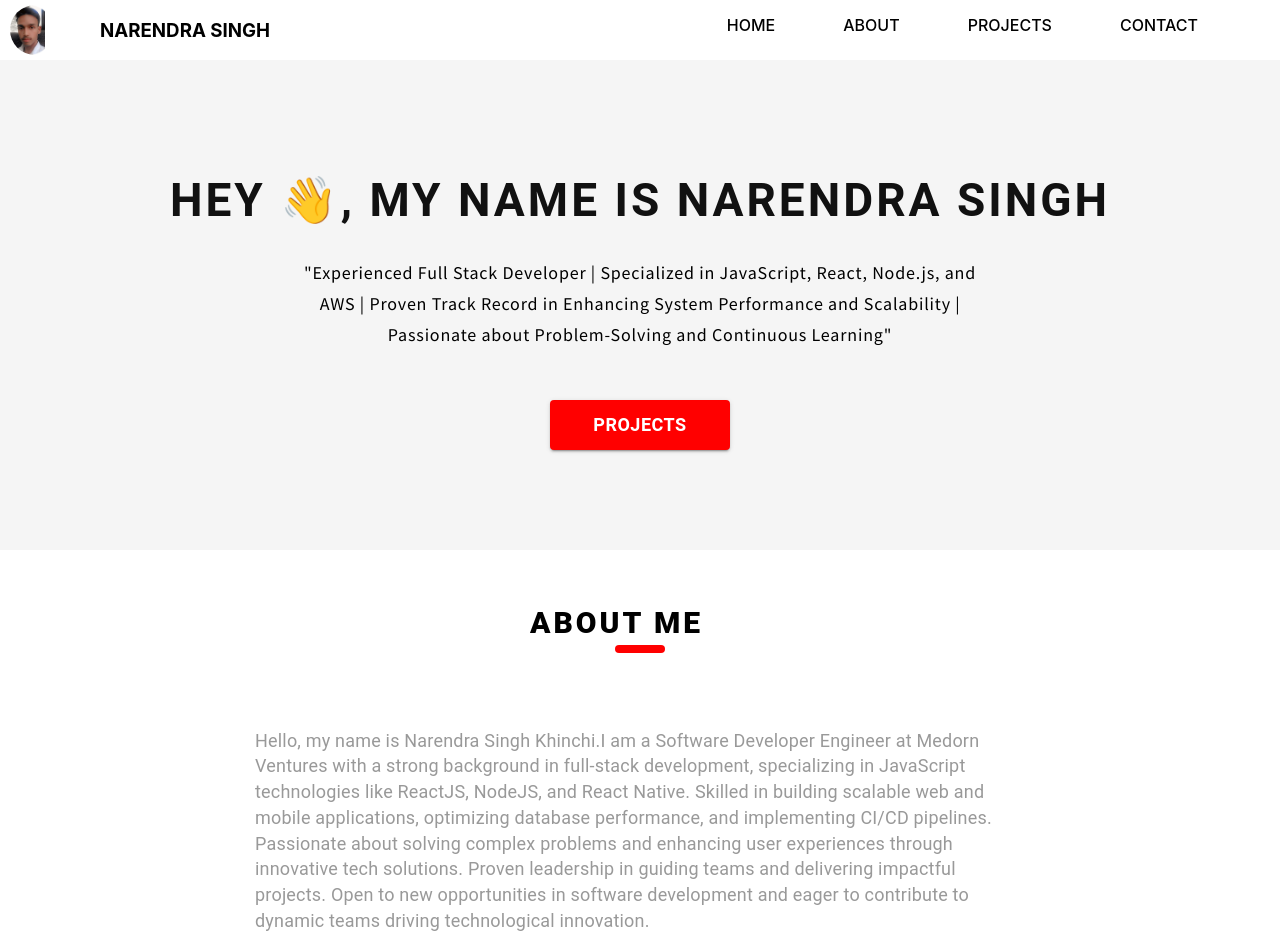
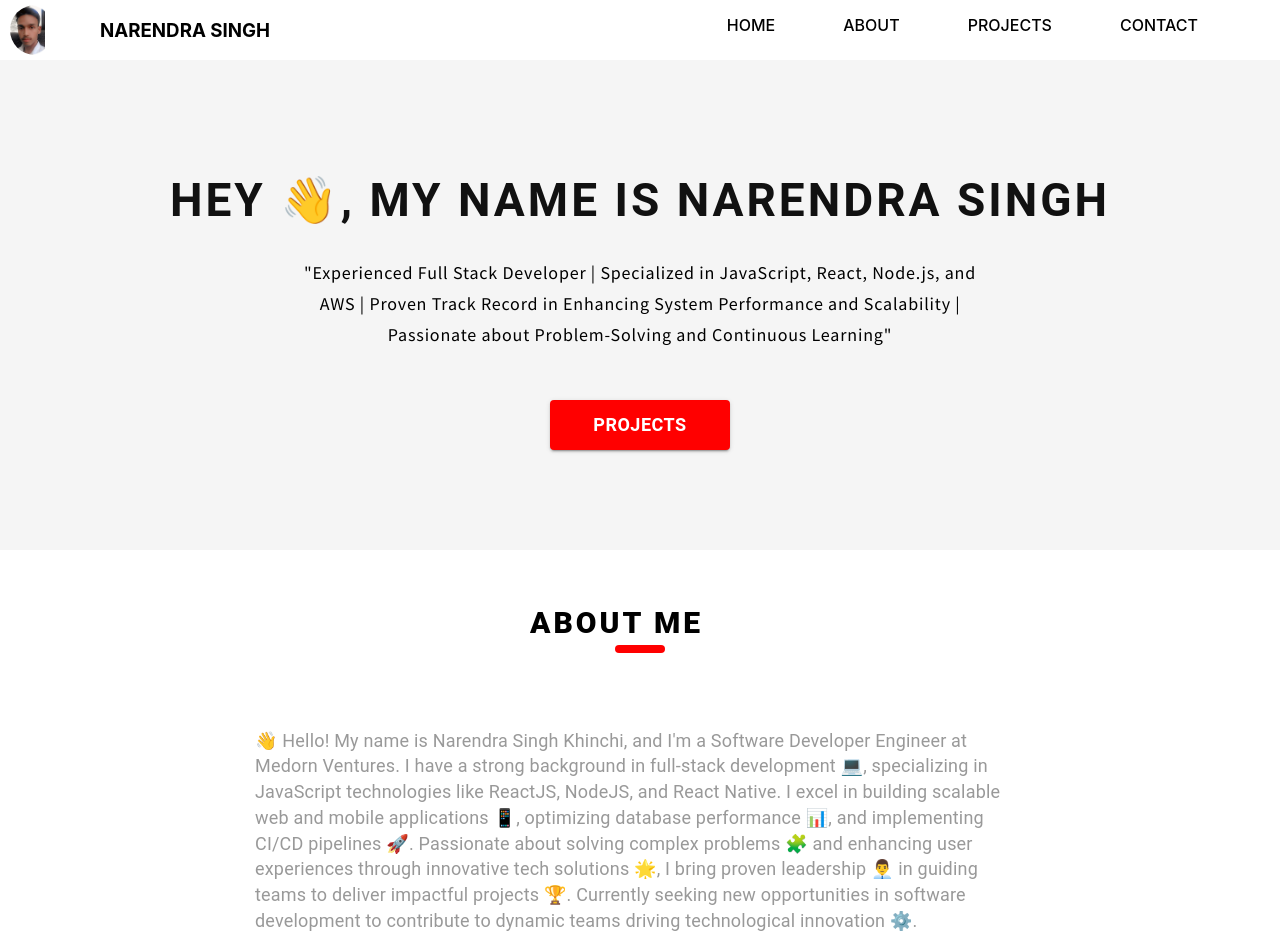
Before and after one commit to NarendraSinghKhinchi/portfolio, a React (Create React App) app: page / in a window 1280 px wide. Shown: the top 952 px of the page. Built offline with nearby package versions, Linux system fonts and the light colour scheme.

Commit message:
improve about

```diff
--- a/src/components/About.js
+++ b/src/components/About.js
@@ -79,9 +79,7 @@ function About() {
             fontSize={18}
             padding="15px"
           >
-            Hello, my name is Narendra Singh Khinchi.I am a
-            Software Developer Engineer at Medorn Ventures with a strong background in full-stack development, specializing in JavaScript technologies like ReactJS, NodeJS, and React Native. Skilled in building scalable web and mobile applications, optimizing database performance, and implementing CI/CD pipelines. Passionate about solving complex problems and enhancing user experiences through innovative tech solutions. Proven leadership in guiding teams and delivering impactful projects. Open to new opportunities in software development and eager to contribute to dynamic teams driving technological innovation.
-
+            👋 Hello! My name is Narendra Singh Khinchi, and I'm a Software Developer Engineer at Medorn Ventures. I have a strong background in full-stack development 💻, specializing in JavaScript technologies like ReactJS, NodeJS, and React Native. I excel in building scalable web and mobile applications 📱, optimizing database performance 📊, and implementing CI/CD pipelines 🚀. Passionate about solving complex problems 🧩 and enhancing user experiences through innovative tech solutions 🌟, I bring proven leadership 👨‍💼 in guiding teams to deliver impactful projects 🏆. Currently seeking new opportunities in software development to contribute to dynamic teams driving technological innovation ⚙️.
           </Typography>
         </Box>
         {/* <Box
```
